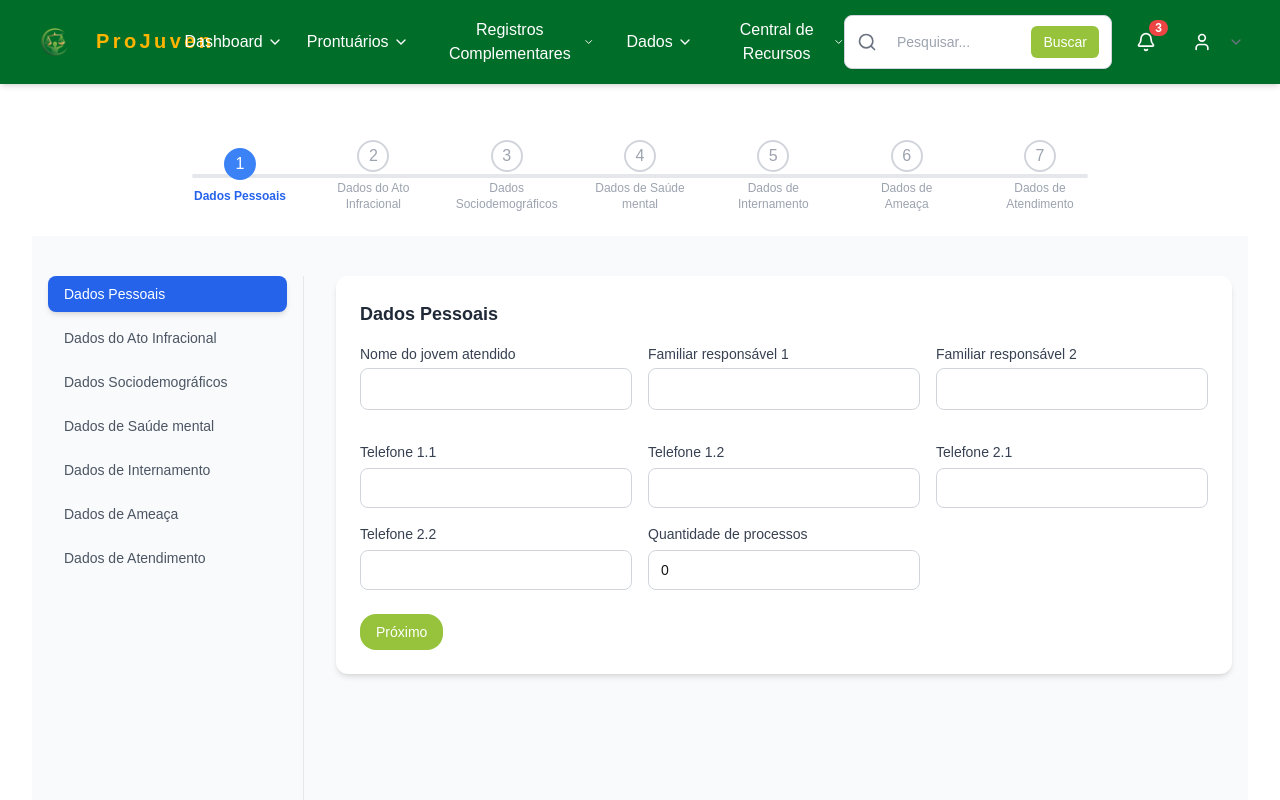
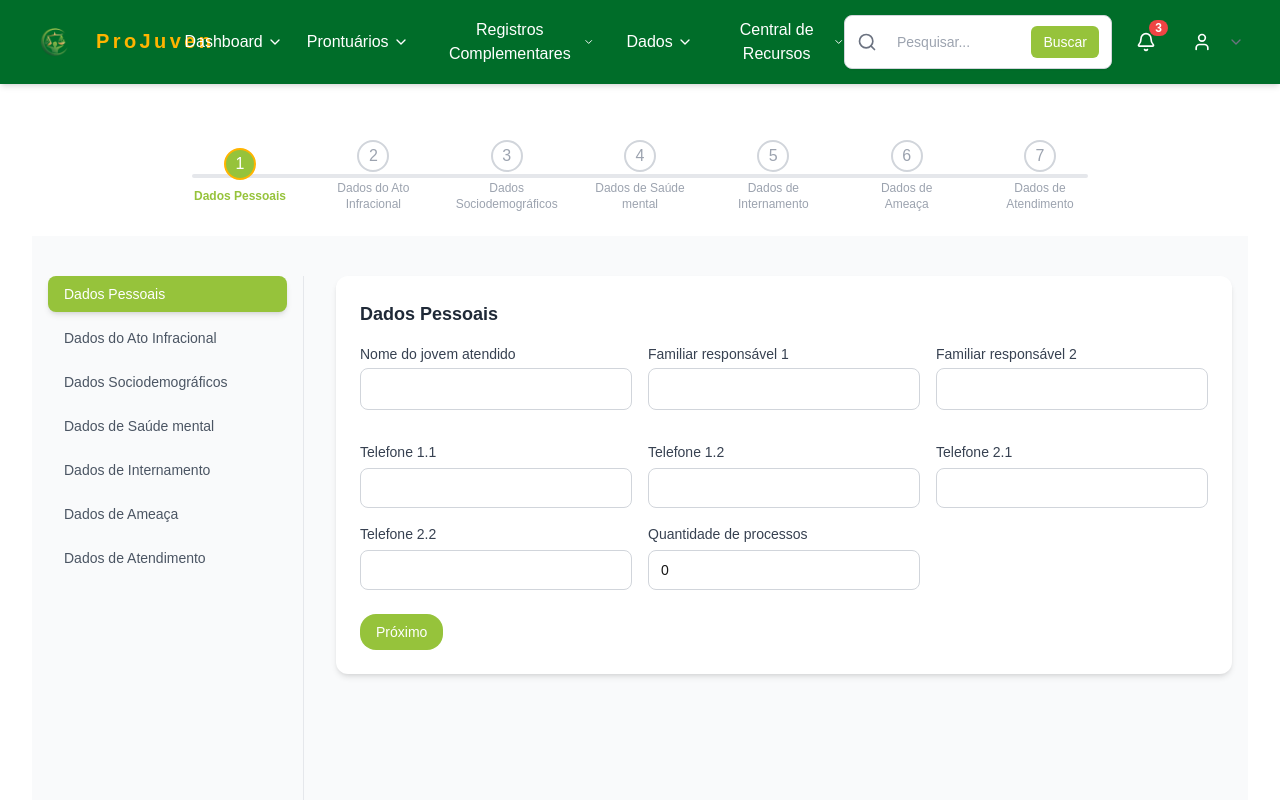
Before and after one commit to resenhandodirei/ProJuven, a Next.js app: page /prontuario/juridico in a window 1280 px wide. Shown: the top 800 px of the page. Built offline with nearby package versions, Linux system fonts and the light colour scheme.

Commit message:
feat: feito

```diff
--- a/src/components/StepTimeline.tsx
+++ b/src/components/StepTimeline.tsx
@@ -15,7 +15,7 @@ const StepTimeline: React.FC<StepTimelineProps> = ({ steps, currentStep }) => {
 
         {/* Linha de progresso animada */}
         <motion.div
-          className="absolute top-1/2 left-0 h-1 bg-blue-500 rounded-full -translate-y-1/2"
+          className="absolute top-1/2 left-0 h-1 bg-[var(--greenLight)] rounded-full -translate-y-1/2"
           initial={{ width: 0 }}
           animate={{ width: `${(currentStep / (steps.length - 1)) * 100}%` }}
           transition={{ duration: 0.4 }}
@@ -33,9 +33,9 @@ const StepTimeline: React.FC<StepTimelineProps> = ({ steps, currentStep }) => {
                   className={`flex items-center justify-center w-8 h-8 rounded-full border-2 transition-all duration-300
                     ${
                       isActive
-                        ? "bg-blue-500 border-blue-500 text-white"
+                        ? "bg-[var(--greenLight)] border-[var(--golden)] text-white"
                         : isCompleted
-                        ? "bg-blue-100 border-blue-500 text-blue-600"
+                        ? "bg-blue-100 border-[var(--golden)] text-[var(--golden)]"
                         : "bg-white border-gray-300 text-gray-400"
                     }`}
                 >
@@ -44,7 +44,7 @@ const StepTimeline: React.FC<StepTimelineProps> = ({ steps, currentStep }) => {
                 <span
                   className={`text-xs mt-2 ${
                     isActive
-                      ? "text-blue-600 font-semibold"
+                      ? "text-[var(--greenLight)] font-semibold"
                       : isCompleted
                       ? "text-gray-600"
                       : "text-gray-400"
--- a/src/components/Tabs.tsx
+++ b/src/components/Tabs.tsx
@@ -38,8 +38,8 @@ export default function Tabs({
             className={`px-4 py-2 text-sm font-medium transition-all duration-150 rounded-lg
               ${
                 isActive
-                  ? "bg-blue-600 text-white shadow-md"
-                  : "text-gray-600 hover:bg-gray-100"
+                  ? "bg-[var(--greenLight)] text-white shadow-md"
+                  : "text-gray-600 hover:bg-[var(--golden)]"
               }
               ${orientation === "vertical" ? "w-full text-left mb-2" : "mx-1"}
             `}
```
